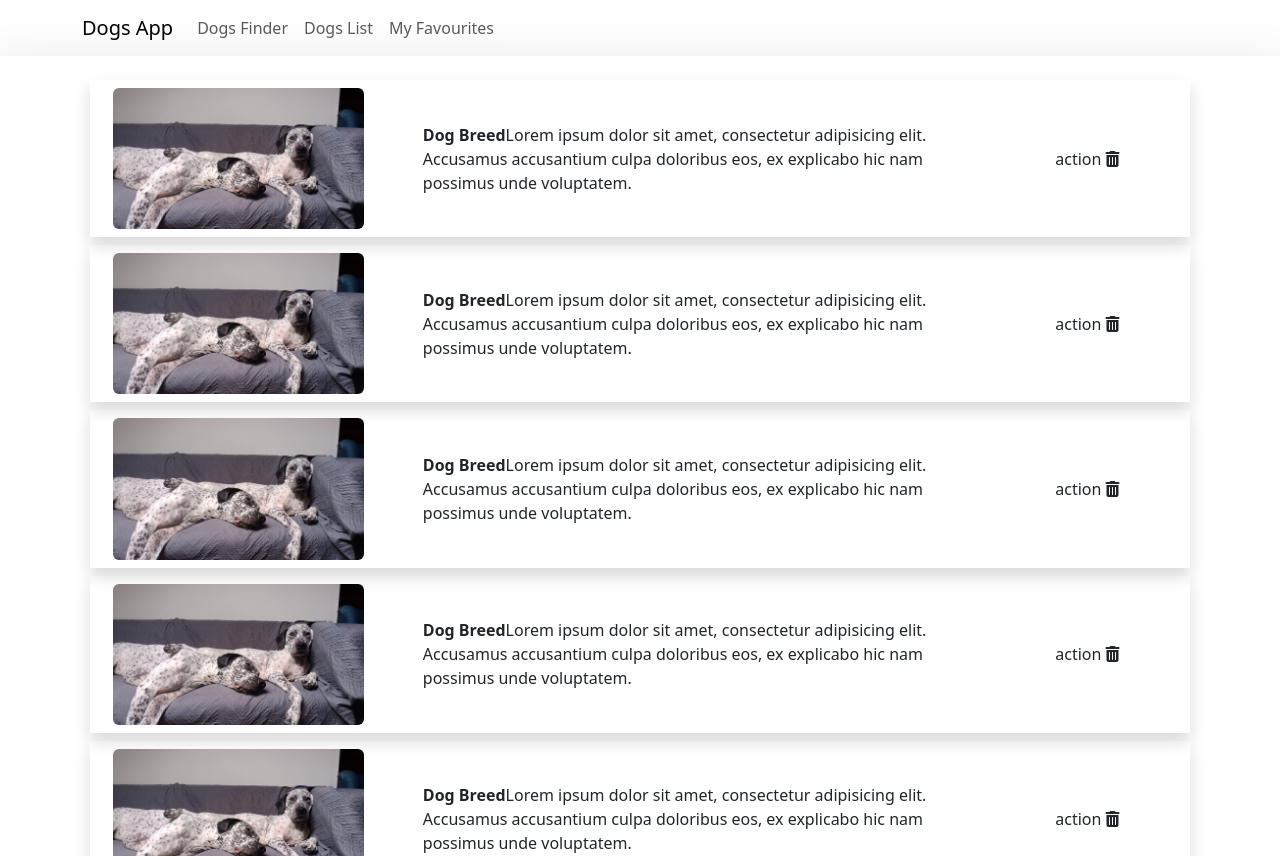
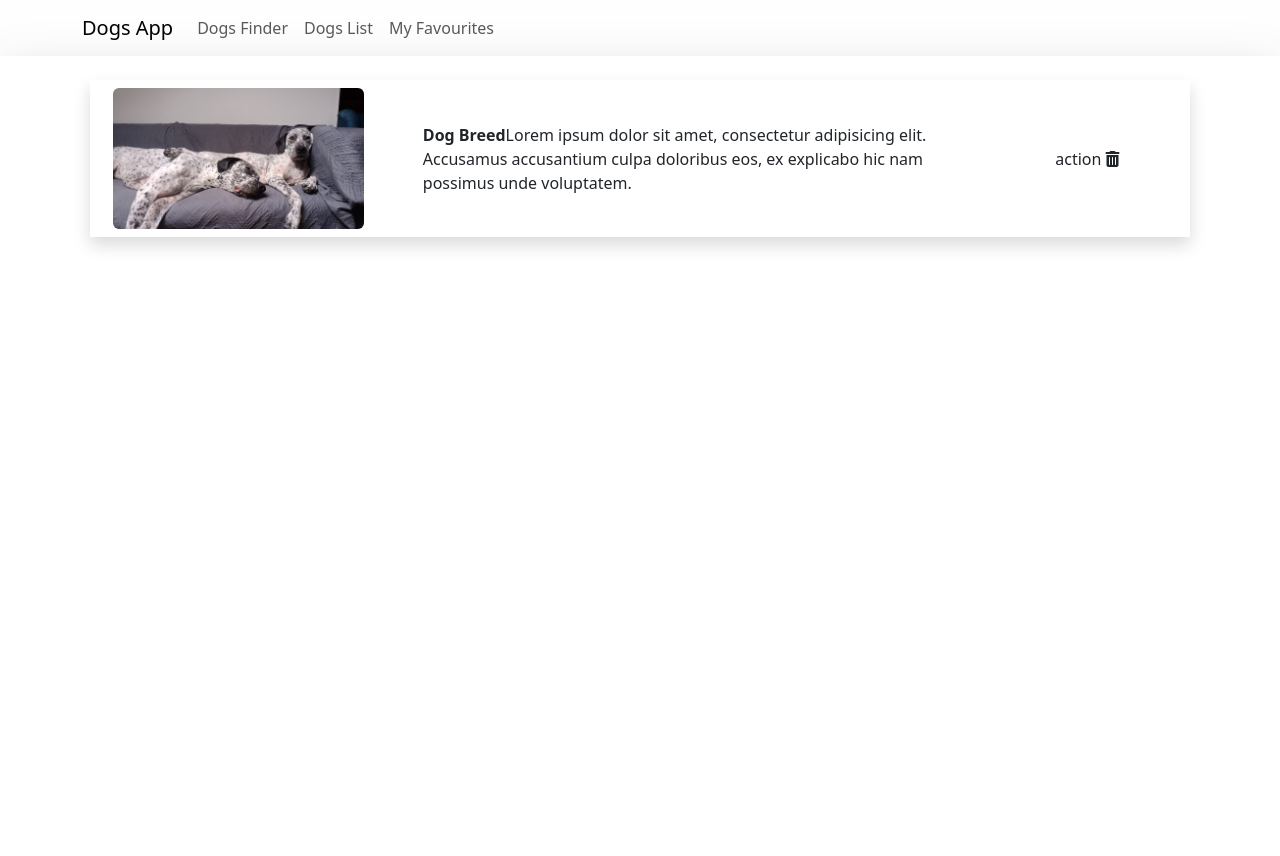
Before and after one commit to mirror86/Final_Project_DogsApp, a React (Create React App) app: page /favourites in a window 1280 px wide. Built offline with nearby package versions, Linux system fonts and the light colour scheme.

Commit message:
Added FavDogElement as independent component

```diff
--- /dev/null
+++ b/src/components/FavDogElement/FavDogElement.js
@@ -0,0 +1,17 @@
+import React from 'react';
+import {Col, Row} from "react-bootstrap";
+
+const FavDogElement = () => {
+    return (
+        <>
+                        <Row className=" shadow justify-content-evenly gap-4 m-sm-2 align-items-center pt-2 pb-2">
+                            <Col xs={12} sm={12} md={4}  lg={3} xl={3} className="text-center"><img src="/dog-icon.jpg" alt="" className=" w-100 rounded cover"/></Col>
+                            <Col xs={12} sm={12} md={6} lg={6} xl={6} className=""><strong>Dog Breed</strong>
+                                Lorem ipsum dolor sit amet, consectetur adipisicing elit. Accusamus accusantium culpa doloribus eos, ex explicabo hic nam possimus unde voluptatem.</Col>
+                            <Col xs={12} sm={12} md={1} lg={2} xl={2} className="text-center">action <i className="fa-solid fa-trash-can" /></Col>
+                        </Row>
+        </>
+    );
+};
+
+export default FavDogElement;
--- a/src/pages/FavDogs/FavDogs.js
+++ b/src/pages/FavDogs/FavDogs.js
@@ -1,84 +1,16 @@
 import React from 'react';
 import Container from "react-bootstrap/Container";
-
 import {Col, Row} from "react-bootstrap";
-
-
+import FavDogElement from "../../components/FavDogElement/FavDogElement";
 const FavDogs = () => {
     return (
         <>
             <Container fluid className="pages__container main h-100 shadow-lg  bg-white" style={{overflowY: "scroll"}} >
                <Container fluid className="h-100 bg-white">
-                        <Row className=" ">
-                            <Col>
-                                <Container fluid="lg" className="mt-4">
-                                    <Row className=" shadow justify-content-evenly gap-4 m-sm-2 align-items-center pt-2 pb-2">
-                                        <Col xs={12} sm={12} md={4}  lg={3} xl={3} className="text-center"><img src="/dog-icon.jpg" alt="" className=" w-100 rounded cover"/></Col>
-                                        <Col xs={12} sm={12} md={6} lg={6} xl={6} className=""><strong>Dog Breed</strong>
-                                            Lorem ipsum dolor sit amet, consectetur adipisicing elit. Accusamus accusantium culpa doloribus eos, ex explicabo hic nam possimus unde voluptatem.</Col>
-                                        <Col xs={12} sm={12} md={1} lg={2} xl={2} className="text-center">action <i className="fa-solid fa-trash-can" /></Col>
-                                    </Row>
-                                    <Row className=" shadow justify-content-evenly gap-4 m-sm-2 align-items-center pt-2 pb-2">
-                                        <Col xs={12} sm={12} md={4}  lg={3} xl={3} className="text-center"><img src="/dog-icon.jpg" alt="" className=" w-100 rounded cover"/></Col>
-                                        <Col xs={12} sm={12} md={6} lg={6} xl={6} className=""><strong>Dog Breed</strong>
-                                            Lorem ipsum dolor sit amet, consectetur adipisicing elit. Accusamus accusantium culpa doloribus eos, ex explicabo hic nam possimus unde voluptatem.</Col>
-                                        <Col xs={12} sm={12} md={1} lg={2} xl={2} className="text-center">action <i className="fa-solid fa-trash-can" /></Col>
-                                    </Row>
-                                    <Row className=" shadow justify-content-evenly gap-4 m-sm-2 align-items-center pt-2 pb-2">
-                                        <Col xs={12} sm={12} md={4}  lg={3} xl={3} className="text-center"><img src="/dog-icon.jpg" alt="" className=" w-100 rounded cover"/></Col>
-                                        <Col xs={12} sm={12} md={6} lg={6} xl={6} className=""><strong>Dog Breed</strong>
-                                            Lorem ipsum dolor sit amet, consectetur adipisicing elit. Accusamus accusantium culpa doloribus eos, ex explicabo hic nam possimus unde voluptatem.</Col>
-                                        <Col xs={12} sm={12} md={1} lg={2} xl={2} className="text-center">action <i className="fa-solid fa-trash-can" /></Col>
-                                    </Row>
-                                    <Row className=" shadow justify-content-evenly gap-4 m-sm-2 align-items-center pt-2 pb-2">
-                                        <Col xs={12} sm={12} md={4}  lg={3} xl={3} className="text-center"><img src="/dog-icon.jpg" alt="" className=" w-100 rounded cover"/></Col>
-                                        <Col xs={12} sm={12} md={6} lg={6} xl={6} className=""><strong>Dog Breed</strong>
-                                            Lorem ipsum dolor sit amet, consectetur adipisicing elit. Accusamus accusantium culpa doloribus eos, ex explicabo hic nam possimus unde voluptatem.</Col>
-                                        <Col xs={12} sm={12} md={1} lg={2} xl={2} className="text-center">action <i className="fa-solid fa-trash-can" /></Col>
-                                    </Row>
-                                    <Row className=" shadow justify-content-evenly gap-4 m-sm-2 align-items-center pt-2 pb-2">
-                                        <Col xs={12} sm={12} md={4}  lg={3} xl={3} className="text-center"><img src="/dog-icon.jpg" alt="" className=" w-100 rounded cover"/></Col>
-                                        <Col xs={12} sm={12} md={6} lg={6} xl={6} className=""><strong>Dog Breed</strong>
-                                            Lorem ipsum dolor sit amet, consectetur adipisicing elit. Accusamus accusantium culpa doloribus eos, ex explicabo hic nam possimus unde voluptatem.</Col>
-                                        <Col xs={12} sm={12} md={1} lg={2} xl={2} className="text-center">action <i className="fa-solid fa-trash-can" /></Col>
-                                    </Row>
-                                    <Row className=" shadow justify-content-evenly gap-4 m-sm-2 align-items-center pt-2 pb-2">
-                                        <Col xs={12} sm={12} md={4}  lg={3} xl={3} className="text-center"><img src="/dog-icon.jpg" alt="" className=" w-100 rounded cover"/></Col>
-                                        <Col xs={12} sm={12} md={6} lg={6} xl={6} className=""><strong>Dog Breed</strong>
-                                            Lorem ipsum dolor sit amet, consectetur adipisicing elit. Accusamus accusantium culpa doloribus eos, ex explicabo hic nam possimus unde voluptatem.</Col>
-                                        <Col xs={12} sm={12} md={1} lg={2} xl={2} className="text-center">action <i className="fa-solid fa-trash-can" /></Col>
-                                    </Row>
-                                    <Row className=" shadow justify-content-evenly gap-4 m-sm-2 align-items-center pt-2 pb-2">
-                                        <Col xs={12} sm={12} md={4}  lg={3} xl={3} className="text-center"><img src="/dog-icon.jpg" alt="" className=" w-100 rounded cover"/></Col>
-                                        <Col xs={12} sm={12} md={6} lg={6} xl={6} className=""><strong>Dog Breed</strong>
-                                            Lorem ipsum dolor sit amet, consectetur adipisicing elit. Accusamus accusantium culpa doloribus eos, ex explicabo hic nam possimus unde voluptatem.</Col>
-                                        <Col xs={12} sm={12} md={1} lg={2} xl={2} className="text-center">action <i className="fa-solid fa-trash-can" /></Col>
-                                    </Row>
-                                    <Row className=" shadow justify-content-evenly gap-4 m-sm-2 align-items-center pt-2 pb-2">
-                                        <Col xs={12} sm={12} md={4}  lg={3} xl={3} className="text-center"><img src="/dog-icon.jpg" alt="" className=" w-100 rounded cover"/></Col>
-                                        <Col xs={12} sm={12} md={6} lg={6} xl={6} className=""><strong>Dog Breed</strong>
-                                            Lorem ipsum dolor sit amet, consectetur adipisicing elit. Accusamus accusantium culpa doloribus eos, ex explicabo hic nam possimus unde voluptatem.</Col>
-                                        <Col xs={12} sm={12} md={1} lg={2} xl={2} className="text-center">action <i className="fa-solid fa-trash-can" /></Col>
-                                    </Row>
-                                    <Row className=" shadow justify-content-evenly gap-4 m-sm-2 align-items-center pt-2 pb-2">
-                                        <Col xs={12} sm={12} md={4}  lg={3} xl={3} className="text-center"><img src="/dog-icon.jpg" alt="" className=" w-100 rounded cover"/></Col>
-                                        <Col xs={12} sm={12} md={6} lg={6} xl={6} className=""><strong>Dog Breed</strong>
-                                            Lorem ipsum dolor sit amet, consectetur adipisicing elit. Accusamus accusantium culpa doloribus eos, ex explicabo hic nam possimus unde voluptatem.</Col>
-                                        <Col xs={12} sm={12} md={1} lg={2} xl={2} className="text-center">action <i className="fa-solid fa-trash-can" /></Col>
-                                    </Row>
-                                    <Row className=" shadow justify-content-evenly gap-4 m-sm-2 align-items-center pt-2 pb-2">
-                                        <Col xs={12} sm={12} md={4}  lg={3} xl={3} className="text-center"><img src="/dog-icon.jpg" alt="" className=" w-100 rounded cover"/></Col>
-                                        <Col xs={12} sm={12} md={6} lg={6} xl={6} className=""><strong>Dog Breed</strong>
-                                            Lorem ipsum dolor sit amet, consectetur adipisicing elit. Accusamus accusantium culpa doloribus eos, ex explicabo hic nam possimus unde voluptatem.</Col>
-                                        <Col xs={12} sm={12} md={1} lg={2} xl={2} className="text-center">action <i className="fa-solid fa-trash-can" /></Col>
-                                    </Row>
-                                    <Row className=" shadow justify-content-evenly gap-4 m-sm-2 align-items-center pt-2 pb-2">
-                                        <Col xs={12} sm={12} md={4}  lg={3} xl={3} className="text-center"><img src="/dog-icon.jpg" alt="" className=" w-100 rounded cover"/></Col>
-                                        <Col xs={12} sm={12} md={6} lg={6} xl={6} className=""><strong>Dog Breed</strong>
-                                            Lorem ipsum dolor sit amet, consectetur adipisicing elit. Accusamus accusantium culpa doloribus eos, ex explicabo hic nam possimus unde voluptatem.</Col>
-                                        <Col xs={12} sm={12} md={1} lg={2} xl={2} className="text-center">action <i className="fa-solid fa-trash-can" /></Col>
-                                    </Row>
-
+                   <Row className=" ">
+                       <Col>
+                           <Container fluid="lg" className="mt-4">
+                                    <FavDogElement/>
                                 </Container>
                             </Col>
                         </Row>
```
